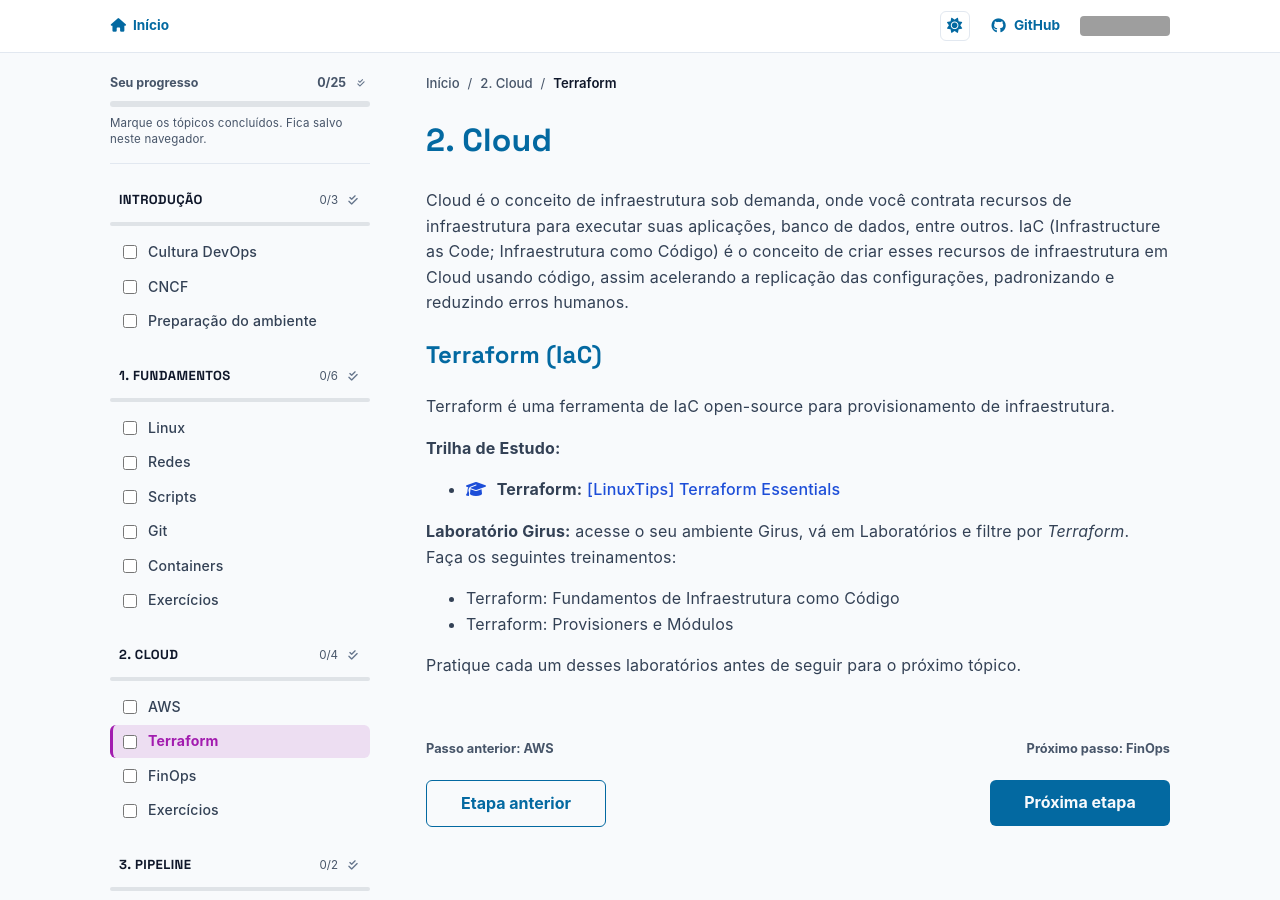
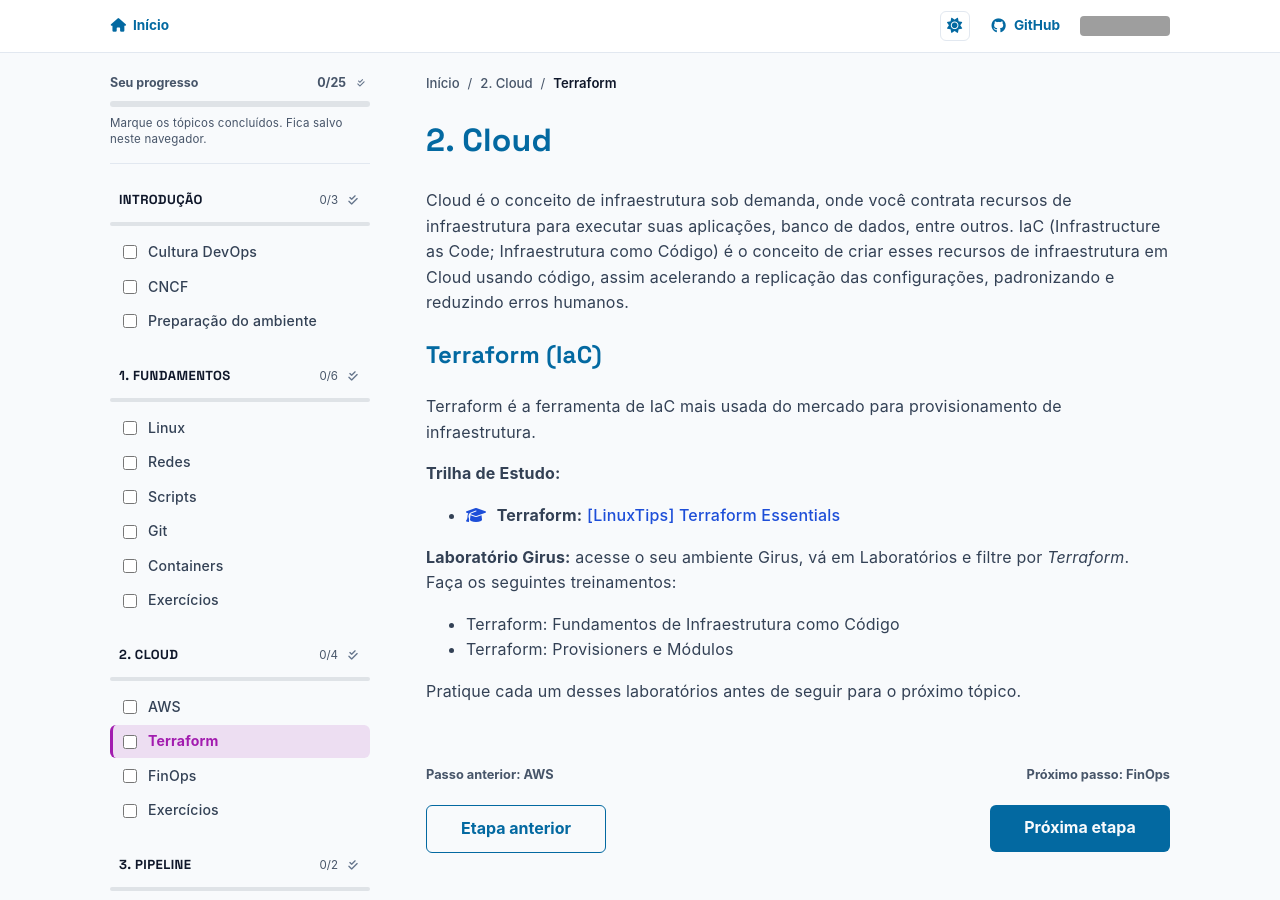
Before and after one commit to therenanlira/cloud-engineer-roadmap, a Jekyll site: the page built from docs/content/modules/cloud/terraform/index.md, in a window 1280 px wide and 900 px high. Built offline with Jekyll 4.4.1, drawn with Linux system fonts in a browser that asks for light colours; grey boxes are pictures that could not be loaded.

Commit message:
fix: misinformation cross project

```diff
--- a/docs/content/modules/cloud/terraform/index.md
+++ b/docs/content/modules/cloud/terraform/index.md
@@ -10,7 +10,7 @@
 
 ## Terraform (IaC)
 
-Terraform é uma ferramenta de IaC open-source para provisionamento de infraestrutura.
+Terraform é a ferramenta de IaC mais usada do mercado para provisionamento de infraestrutura.
 
 **Trilha de Estudo:**
 
```
Also changed, not shown: docs/content/modules/fundamentos/containers/index.md (+1 -1 lines), docs/content/modules/introducao/cncf/index.md (+1 -1 lines), docs/content/modules/orquestracao/argocd/index.md (+1 -1 lines).
